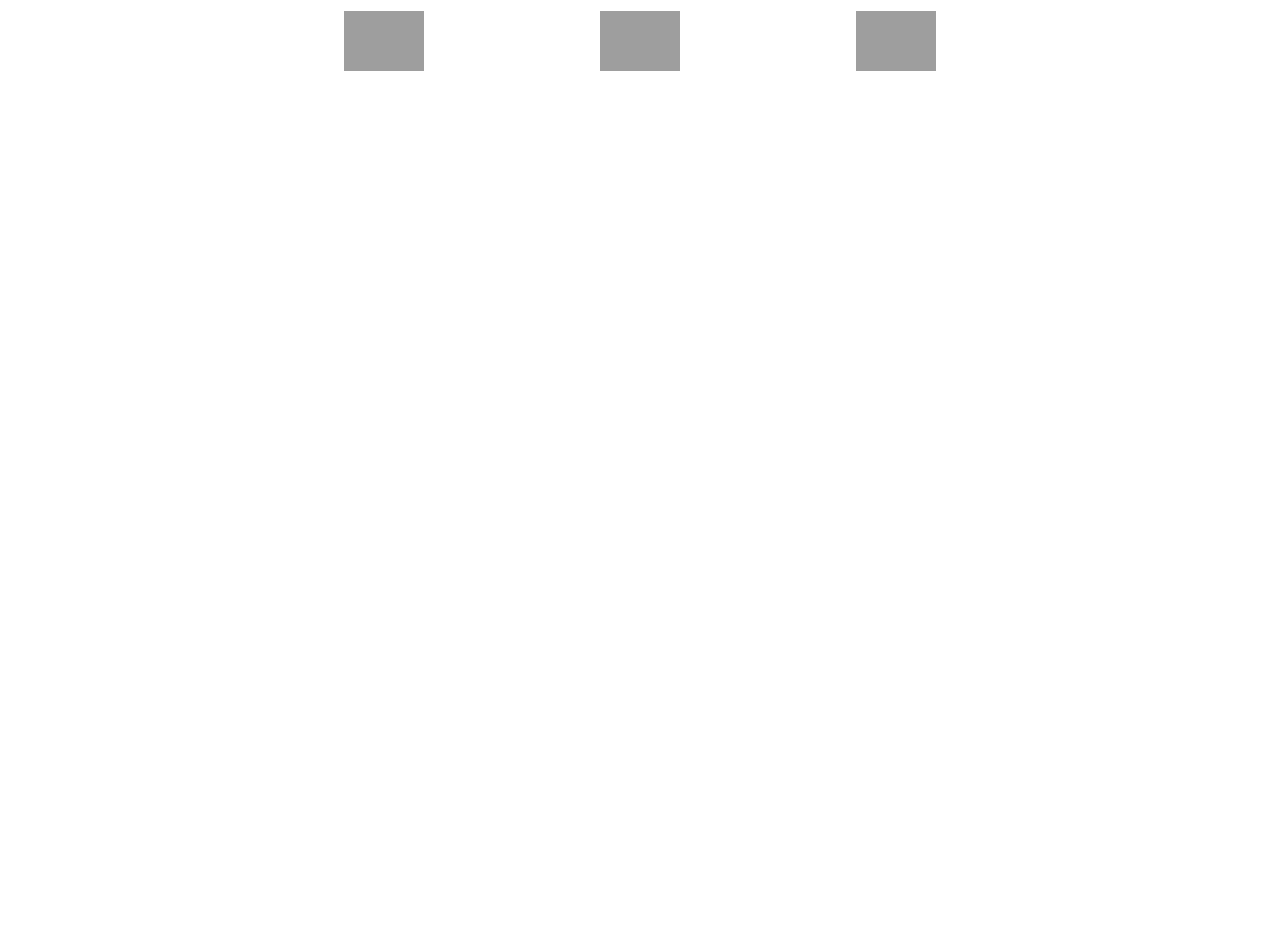
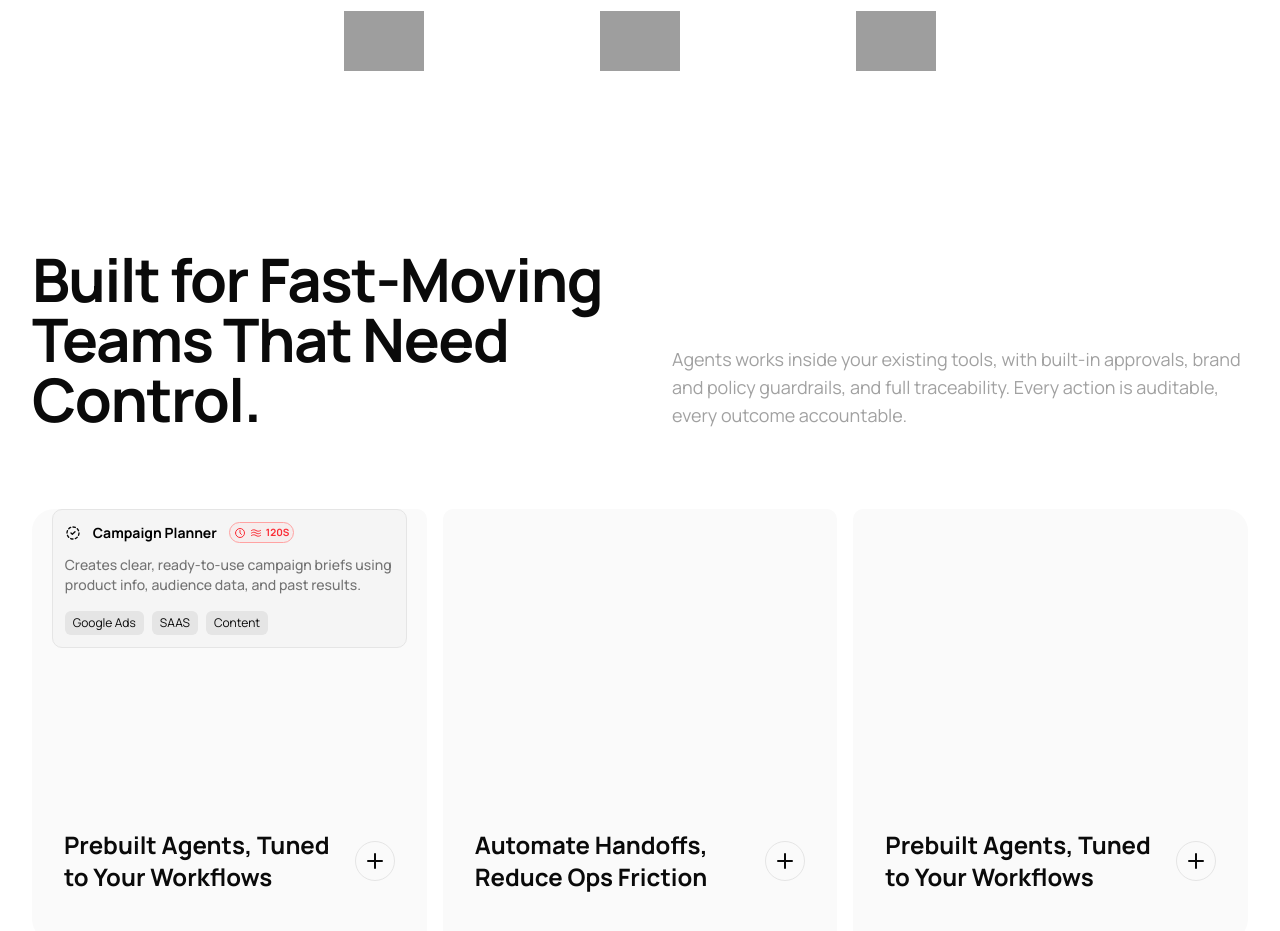
Before and after one commit to Kise07/yt-taiiwindCss-v4, a Next.js app in the folder build-pro-template-11/: page / in a window 1280 px wide. Shown: the part 1480-2411 px from the top of the page. Before the commit the page ends 1689 px from the top, so only its background shows below. Built offline with nearby package versions, Linux system fonts and the light colour scheme; grey boxes are pictures that could not be loaded.

Commit message:
feat: initial-CTA skeleton template
- added dark mode in logo-clouds.
- Card CTA intial structure.
- [next => styling and modular in progress]

```diff
--- a/build-pro-template-11/app/page.tsx
+++ b/build-pro-template-11/app/page.tsx
@@ -1,3 +1,4 @@
+import { Features } from "@/components/features";
 import { Hero } from "@/components/hero";
 import { LogoCloud } from "@/components/logo-cloud";
 import { ModeToggle } from "@/components/mode-toggle";
@@ -7,6 +8,7 @@ export default function Home() {
     <div className="min-h-screen">
       <Hero />
       <LogoCloud />
+      <Features />
     </div>
   );
 }
--- /dev/null
+++ b/build-pro-template-11/components/features/card.tsx
@@ -0,0 +1,80 @@
+import { cn } from "@/lib/utils";
+
+export const Card = ({
+  className,
+  children,
+}: {
+  className?: string;
+  children?: React.ReactNode;
+}) => {
+  return (
+    <div
+      className={cn("rounded-lg bg-neutral-50 dark:bg-neutral-800", className)}
+    >
+      {children}
+    </div>
+  );
+};
+
+export const CardContent = ({
+  className,
+  children,
+}: {
+  className?: string;
+  children?: React.ReactNode;
+}) => {
+  return (
+    <div
+      className={cn(
+        "flex items-center justify-between px-4 pb-6 md:px-8 md:pb-12",
+        className,
+      )}
+    >
+      {children}
+    </div>
+  );
+};
+
+export const CardCTA = ({
+  className,
+  children,
+  ...rest
+}: React.ComponentProps<"button">) => {
+  return (
+    <button
+      className={cn(
+        "flex size-5 shrink-0 items-center justify-center rounded-full border border-neutral-200 transition duration-200 active:scale-[0.98] md:size-10 dark:border-neutral-800",
+        className,
+      )}
+      {...rest}
+    >
+      {children}
+    </button>
+  );
+};
+
+export const CardTitle = ({
+  className,
+  children,
+}: {
+  className?: string;
+  children?: React.ReactNode;
+}) => {
+  return (
+    <h3 className={cn("font-display text-lg font-bold md:text-2xl", className)}>
+      {children}
+    </h3>
+  );
+};
+
+export const CardSkeleton = ({
+  className,
+  children,
+}: {
+  className?: string;
+  children?: React.ReactNode;
+}) => {
+  return (
+    <div className={cn("min-h-40 md:min-h-80", className)}>{children}</div>
+  );
+};
--- /dev/null
+++ b/build-pro-template-11/components/features/index.tsx
@@ -0,0 +1,55 @@
+import { IconPlus } from "@tabler/icons-react";
+import { Container } from "../container";
+import { Heading } from "../heading";
+import { Subheading } from "../subheading";
+import { Card, CardContent, CardCTA, CardSkeleton, CardTitle } from "./card";
+import { SkeletonOne } from "./skeletons/first";
+
+export const Features = () => {
+  return (
+    <Container className="py-10 md:py-20 lg:py-32">
+      <div className="flex items-baseline-last justify-between gap-10">
+        <Heading>
+          Built for Fast-Moving <br /> Teams That Need Control.
+        </Heading>
+        <Subheading>
+          Agents works inside your existing tools, with built-in approvals,
+          brand and policy guardrails, and full traceability. Every action is
+          auditable, every outcome accountable.
+        </Subheading>
+      </div>
+
+      <div className="my-10 grid grid-cols-1 gap-4 md:my-20 md:grid-cols-3">
+        <Card className="rounded-tl-3xl rounded-bl-3xl">
+          <CardSkeleton>
+            <SkeletonOne />
+          </CardSkeleton>
+          <CardContent>
+            <CardTitle>Prebuilt Agents, Tuned to Your Workflows</CardTitle>
+            <CardCTA>
+              <IconPlus />
+            </CardCTA>
+          </CardContent>
+        </Card>
+        <Card>
+          <CardSkeleton></CardSkeleton>
+          <CardContent>
+            <CardTitle>Automate Handoffs, Reduce Ops Friction</CardTitle>
+            <CardCTA>
+              <IconPlus />
+            </CardCTA>
+          </CardContent>
+        </Card>
+        <Card className="rounded-tr-3xl rounded-br-3xl">
+          <CardSkeleton></CardSkeleton>
+          <CardContent>
+            <CardTitle>Prebuilt Agents, Tuned to Your Workflows</CardTitle>
+            <CardCTA>
+              <IconPlus />
+            </CardCTA>
+          </CardContent>
+        </Card>
+      </div>
+    </Container>
+  );
+};
--- /dev/null
+++ b/build-pro-template-11/components/features/skeletons/first.tsx
@@ -0,0 +1,82 @@
+import { cn } from "@/lib/utils";
+import {
+  IconCircleDashedCheck,
+  IconClock,
+  IconRipple,
+} from "@tabler/icons-react";
+
+export const SkeletonOne = () => {
+  return (
+    <div>
+      <SkeletonCard
+        icon={<IconCircleDashedCheck className="size-4" />}
+        title="Campaign Planner"
+        description="Creates clear, ready-to-use campaign briefs using product info, audience
+        data, and past results."
+        badge={<Badge text="120S" variant="danger" />}
+      />
+    </div>
+  );
+};
+
+const SkeletonCard = ({
+  icon,
+  title,
+  description,
+  badge,
+}: {
+  icon: React.ReactNode;
+  title: string;
+  description: string;
+  badge: React.ReactNode;
+}) => {
+  return (
+    <div className="mx-auto w-full max-w-[90%] rounded-lg border border-neutral-200 bg-neutral-100 p-3 dark:border-neutral-700">
+      <div className="flex items-center gap-3">
+        {icon}
+        <p className="text-sm font-bold text-black dark:text-white">{title}</p>
+        {badge}
+      </div>
+      <p className="dark:neutral-400 mt-3 text-sm font-medium text-neutral-500">
+        {description}
+      </p>
+      <div className="mt-4 flex flex-wrap items-center gap-2">
+        <Tag text="Google Ads" />
+        <Tag text="SAAS" />
+        <Tag text="Content" />
+      </div>
+    </div>
+  );
+};
+const Tag = ({ text }: { text: string }) => {
+  return (
+    <div className="rounded-sm bg-neutral-200 px-2 py-1 text-xs dark:bg-neutral-700">
+      {text}
+    </div>
+  );
+};
+
+const Badge = ({
+  variant = "success",
+  text,
+}: {
+  variant?: "danger" | "success" | "warning";
+  text: string;
+}) => {
+  return (
+    <div
+      className={cn(
+        "flex w-fit items-center gap-1 rounded-full border px-1 py-0.5",
+        variant === "danger" && "border-red-300 bg-red-300/10 text-red-500",
+        variant === "warning" &&
+          "border-yellow-300 bg-yellow-300/10 text-yellow-500",
+        variant === "success" &&
+          "border-green-300 bg-green-300/10 text-green-500",
+      )}
+    >
+      <IconClock className={cn("size-3")} />
+      <IconRipple className={cn("size-3")} />
+      <p className="text-[10px] font-bold">{text}</p>
+    </div>
+  );
+};
--- a/build-pro-template-11/components/logo-cloud.tsx
+++ b/build-pro-template-11/components/logo-cloud.tsx
@@ -30,7 +30,7 @@ export const LogoCloud = () => {
     },
   ];
   return (
-    <section className="pb-10 md:pb-20 lg:pb-32">
+    <section className="pb-10 md:pb-10">
       <h2 className="mx-auto max-w-xl text-center text-lg font-medium text-neutral-600 dark:text-neutral-400">
         Trusted by modern operators across industries. <br />
         <span className="text-neutral-400">From pilot to scale chaos.</span>
@@ -62,7 +62,7 @@ export const LogoCloud = () => {
               alt={logo.title}
               width={100}
               height={100}
-              className="mx-auto size-20 object-contain"
+              className="mx-auto size-20 object-contain dark:invert"
             />
           </motion.div>
         ))}
```
